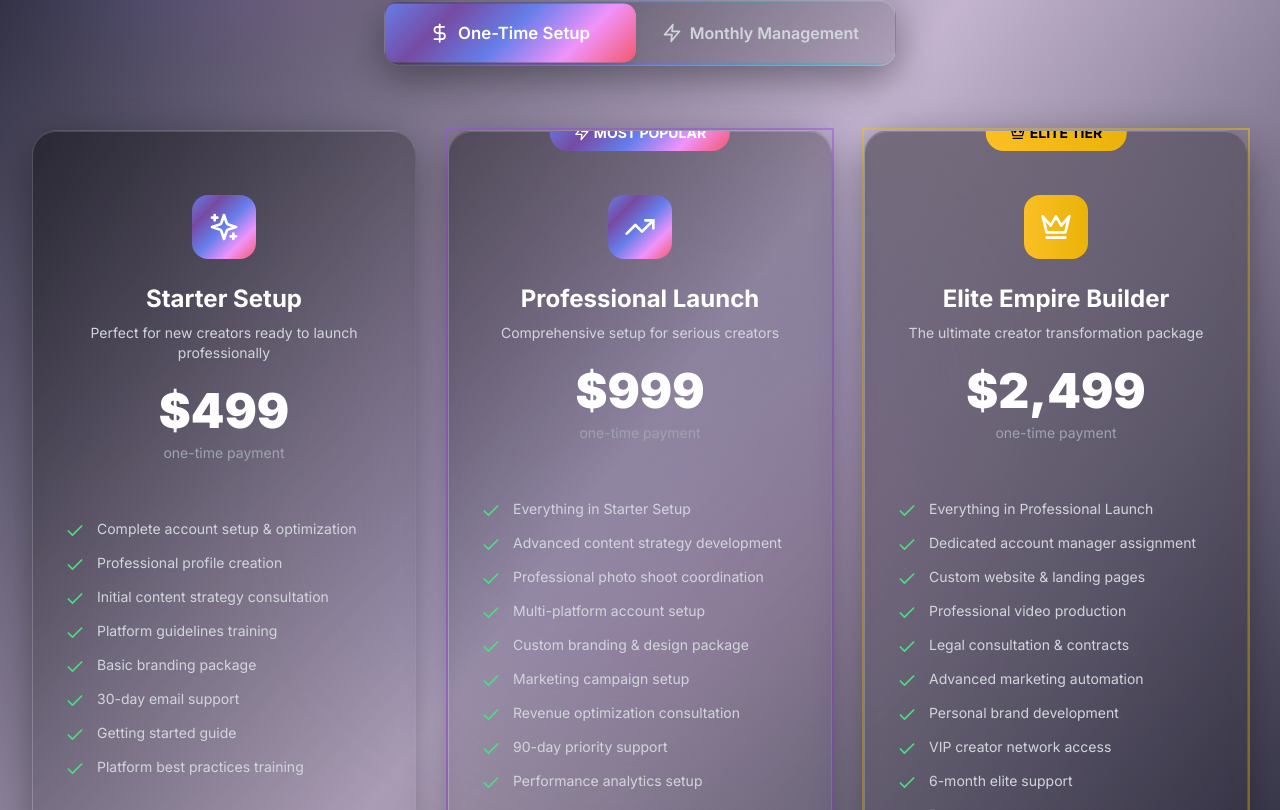
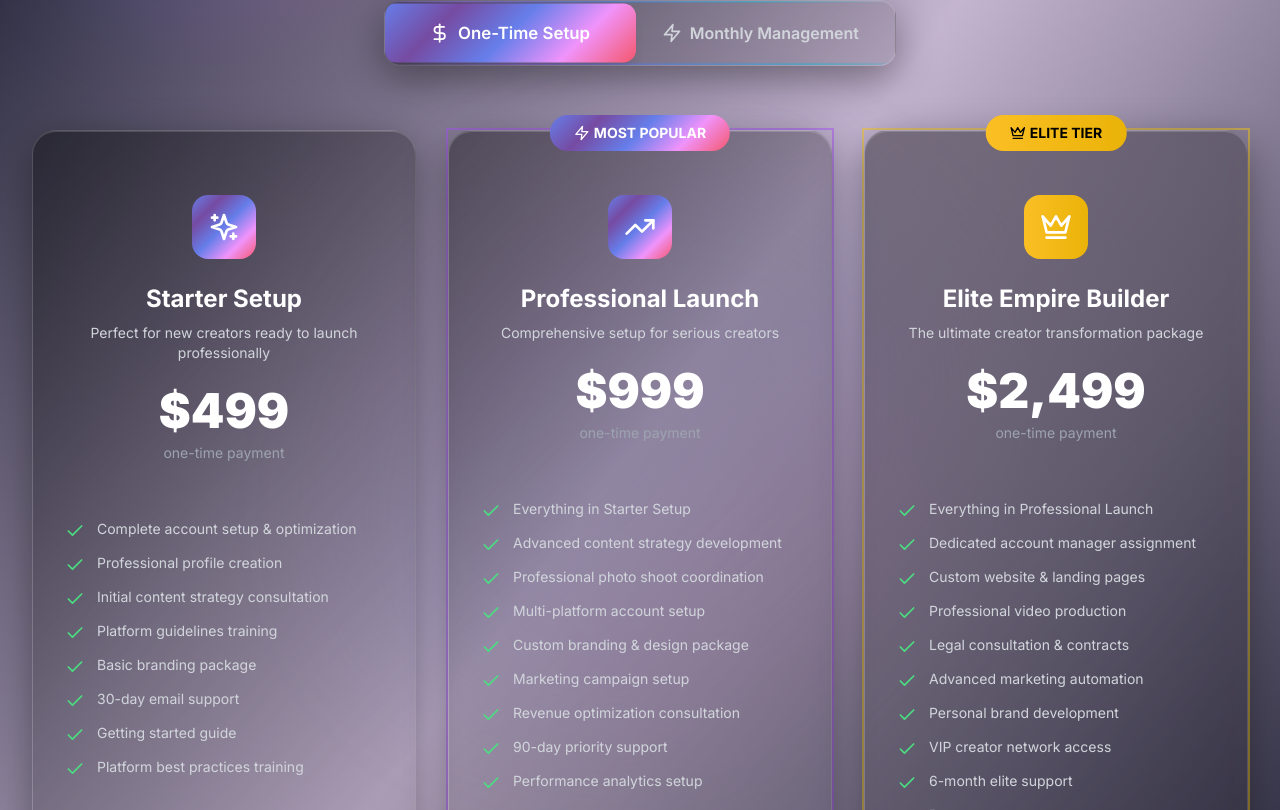
Before and after one commit to ThereIsSomething/FanfirstStudio, a React (Vite) app: page / in a window 1280 px wide. Shown: the part 6350-7160 px from the top of the page. Built offline with nearby package versions, Linux system fonts and the light colour scheme.

Commit message:
Updated PricingPlans.tsx

```diff
--- a/src/components/PricingPlans.tsx
+++ b/src/components/PricingPlans.tsx
@@ -228,7 +228,8 @@ const PricingPlans = () => {
 
 
 
-              <div className="aqua-glass-dark rounded-3xl p-6 sm:p-8 h-full lg:min-h-[720px] hover:ring-4 hover:ring-purple-400/30 transition-all duration-500 relative overflow-hidden flex flex-col">
+              <div className="aqua-glass-dark relative rounded-3xl p-6 sm:p-8 flex flex-col h-full lg:min-h-[720px] overflow-visible">
+
 
 
                 {/* Popular Badge */}
```
